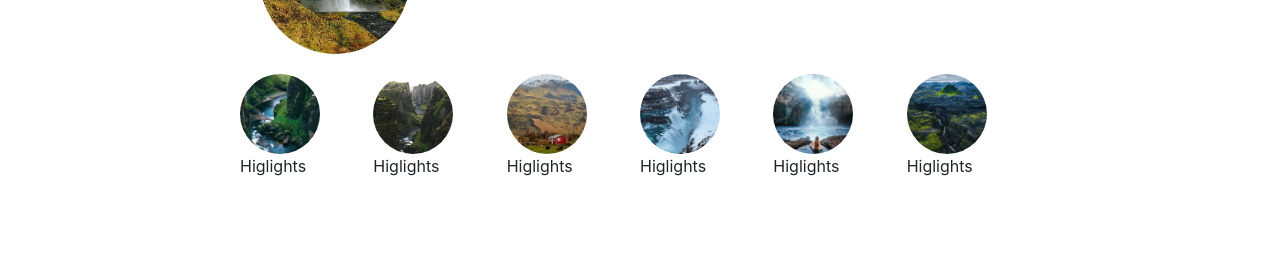
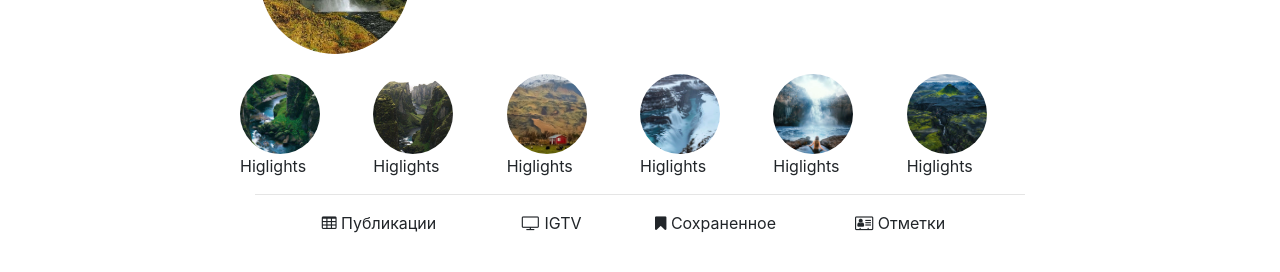
Before and after one commit to AnastasiiaMaznova/Inst, a plain HTML site: page index.html in a window 1280 px wide. Shown: the part 176-448 px from the top of the page. Drawn offline with Linux system fonts and the light colour scheme.

Commit message:
Updated index.html

```diff
--- a/index.html
+++ b/index.html
@@ -14,7 +14,7 @@
 </head>
 <body>
 
-<nav class="navbar bg-light">
+<nav class="navbar nav-bar">
   <a class="navbar-brand" href="#">
     <img class="logo" src="images/main/logo.svg.png" alt="logo">
   </a>
@@ -60,7 +60,7 @@
       </div>
     </div>
 
-    <div class="row">
+    <div class="row higlight-story">
       <div class="col-2">
         <div class="row">
           <img class="rounded-circle higlights" src="images/user/1/higlights/iceland1.jpeg" alt="Icaland">
@@ -110,7 +110,22 @@
         </div>
       </div>
     </div>
+<hr>
 
+<div class="row">
+  <div class="col-3 offset-1">
+    <i class="fa fa-table" aria-hidden="true"></i>
+    <span class="photo-nav">Публикации</span></div>
+  <div class="col-2">
+    <i class="fa fa-television" aria-hidden="true"></i>
+    <span class="photo-nav">IGTV</span></div>
+  <div class="col-3">
+    <i class="fa fa-bookmark" aria-hidden="true"></i>
+    <span class="photo-nav">Сохраненное</span></div>
+  <div class="col-2">
+    <i class="fa fa-address-card-o" aria-hidden="true"></i>
+    <span class="photo-nav">Отметки</span></div>
+</div>
 </div>
 
 </body>
```
